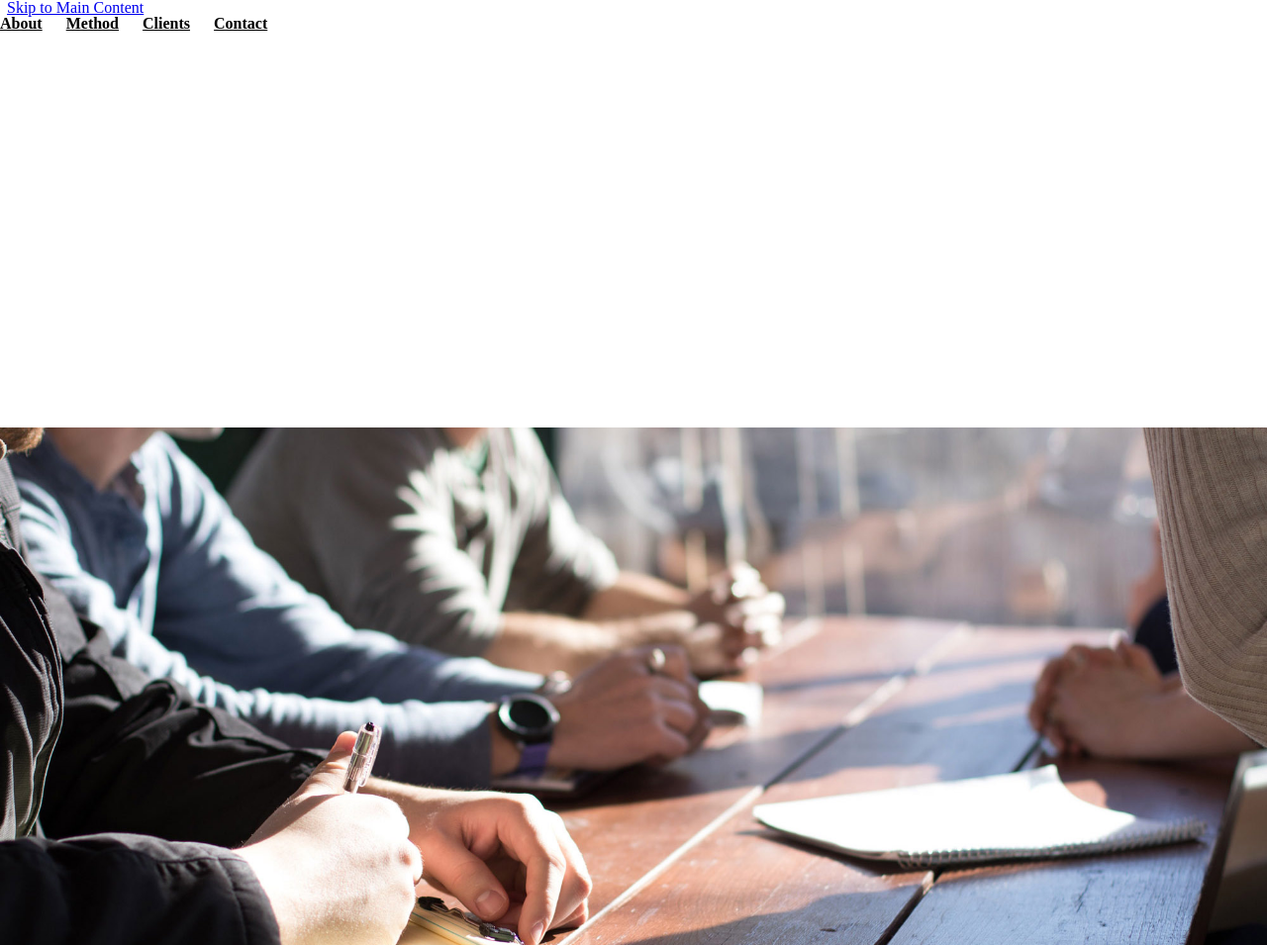
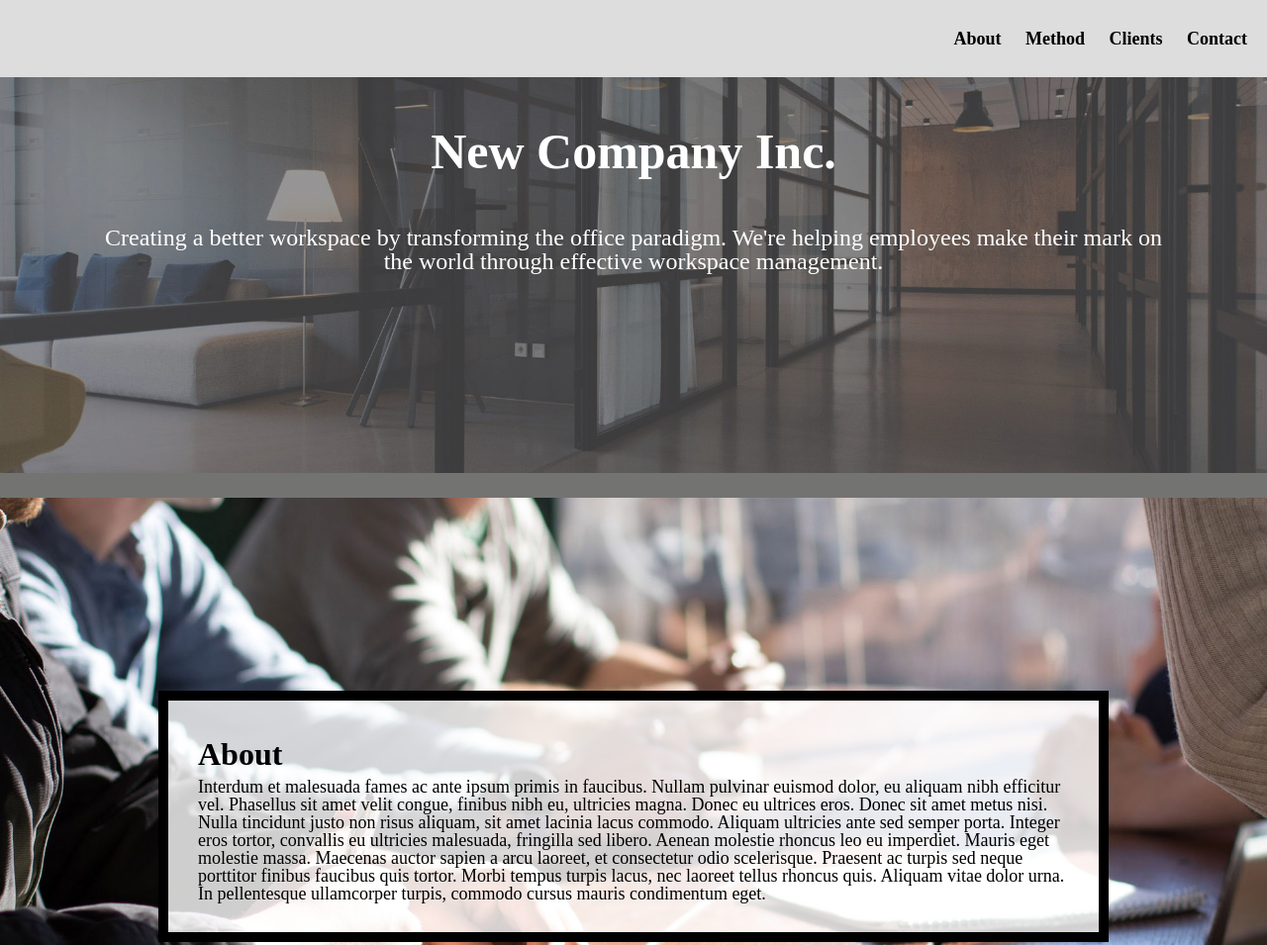
Before and after one commit to mekarls/homework5-2021, a plain HTML site: page index.html in a window 1280 px wide. Shown: the top 955 px of the page at 99% size. Drawn offline with Linux system fonts and the light colour scheme; files that its build step writes are made by us from their sources.

Commit message:
'update'

```diff
--- a/css/style.css
+++ b/css/style.css
@@ -51,17 +51,20 @@ header p{
 /*END STARTER CSS - DO NO CHANGE*/
 
 
-/*Req 1*/
+/*Req 1 -complete*/
 nav a{
   color: black;
   font-weight: bold;
-
+  text-decoration: none;
 }
-/*Req 2*/
+/*Req 2 -complete*/
 /*Write selector/rule property to add an underline when
 links in the navigation are in the hover or focus state.*/
+nav a:hover, nav a:focus {
+  text-decoration: underline;
+}
 
-/*Req 3a*/
+/*Req 3a -think complete*/
 .skip a{
   background: white;
   left: 0;
@@ -71,16 +74,32 @@ links in the navigation are in the hover or focus state.*/
   z-index: 1;
 
   /*Your code here*/
+  position: absolute;
+  top: -50px;
 }
-/*Req 3b*/
+/*Req 3b -think complete*/
 /*Write selector/rule property to position the skip class element*/
+.skip a:focus {
+  position: absolute;
+  top: 10px;
+}
 
-/*Req 4*/
+/*Req 4 -complete*/
 /*Write selector/rule property to style all elements when in focus*/
+*:focus {
+  border: 2px dashed;
+  border-right: none;
+  border-left: none;
+}
 
 /*Req 5*/
 .container{
   /*Your Code Here*/
+  display: grid;
+  grid-template-columns: 1fr 3fr 3fr 1fr;
+  grid-template-rows: auto auto auto auto;
+  /* row-gap: 20px; DOES NOT WORK WITH SAFARI */
+  grid-row-gap: 20px;
 }
 
 header{
@@ -91,57 +110,62 @@ header{
   color: white;
   height: 400px;                /* Parallax effect */
 
-  /*Req 6a*/
+  /*Req 6a -complete*/
   /*Set margin */
+  margin-bottom: 25px;
 
-  /*Req 6b*/
+  /*Req 6b -complete*/
   /*Set background-image to header.jpg */
+  background-image: url('../images/header.jpg');
+}
 
-
-}
-/*Req 7a*/
+/*Req 7a -complete*/
 .about, .method, .client, .contacts{
   /*Your Code Here*/
-
+  grid-column: 2 / span 2;
 }
 
 /*Req 8a, 8b, and 8c*/
 .about-image, .method-image, .client-image, .contact-image{
   /*Your Code Here*/
-
+  grid-column: 1 / span 4;
+  max-height: 650px;
+  overflow: hidden;
 }
 
 /*Req 7b & 8d*/
 .about, .about-image{
    /*Your Code Here*/
-
+  grid-row: 1 / span 1;
 }
 
 /*Req 7b & 8d*/
 .method, .method-image{
    /*Your Code Here*/
-
+  grid-row: 2 / span 1;
 }
 
 /*Req 7b & 8d*/
 .client, .client-image{
     /*Your Code Here*/
-
+  grid-row: 3 / span 1;
 }
 
 /*Req 7b & 8d*/
 .contacts, .contact-image{
     /*Your Code Here*/
-
+  grid-row: 4 / span 1;
 }
 
-/*Req 9*/
+/*Req 9 -idk lol*/
 .text{
   background-color: rgba(255, 255, 255, .8);
   border: 10px solid black;
   padding: 30px;
   /*Your code here:*/
-
+  /* align-items: end; */
+  align-self: center;
+  /* justify-self: stretch; */
 }
 
 
@@ -155,6 +179,8 @@ header{
   nav{
     padding: 30px 0px;
     /*Your code here:*/
+    text-align: right;
+    justify-content: center;
   }
 
   /*Req 11*/
--- a/index.html
+++ b/index.html
@@ -3,8 +3,8 @@
   <head>
     <meta charset="utf-8">
     <meta name="viewport" content="width=device-width, initial-scale=1.0">
-    <link rel="stylesheet" type="text/css" href="style.css">
     <link rel="stylesheet" type="text/css" href="css/html5reset.css">
+    <link rel="stylesheet" type="text/css" href="css/style.css">
     <title>New Company Inc.</title>
   </head>
   <body>
@@ -16,7 +16,7 @@
           <li><a href="#client">Clients</a></li>
           <li><a href="#contacts">Contact</a></li>
         </ul>
-      </nav>
+    </nav>
 
 
     <header id="main">
```
